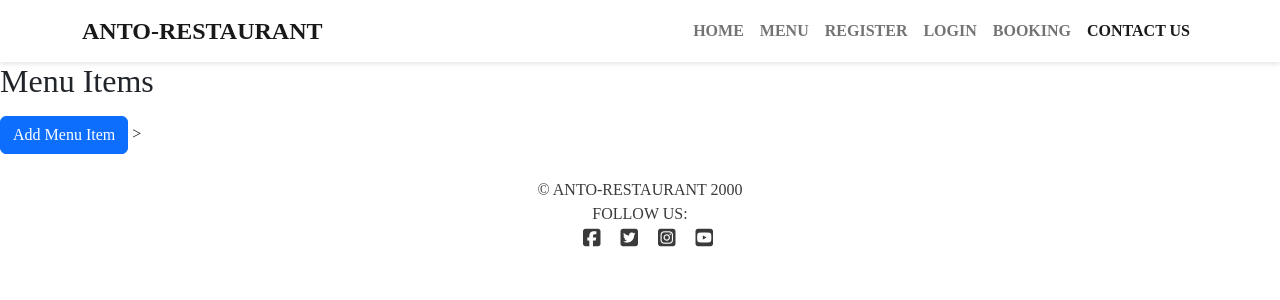
After one commit to Anthonyrajlucas/django-anto-restaurant-booking-system, a Django app: page /menu/ in a window 1280 px wide. The commit adds this page. Shown: the top 300 px of the page. Run offline with Django 3.2, Linux system fonts and the light colour scheme; data that the repository does not hold is empty; some libraries are stand-ins or nearby versions.

Commit message:
Created templates folder in menu_app and created two files form.html and list.html

```diff
--- /dev/null
+++ b/menu_app/templates/menu_list.html
@@ -0,0 +1,15 @@
+{% extends "base.html" %}
+{% load static %}
+
+
+{% block content %}
+  <h2>Menu Items</h2>
+  <ul>
+    {% for menu_item in menu_items %}
+      <li>
+        <a href="{% url 'menu_detail' menu_item.menu_id %}">{{ menu_item.menu_name }}</a>
+      </li>
+    {% endfor %}
+  </ul>
+  <a href="{% url 'menu_create' %}" class="btn btn-primary">Add Menu Item</a>
+{% endblock %}
--- a/templates/base.html
+++ b/templates/base.html
@@ -32,7 +32,7 @@
                                 <a class="nav-link {% if url_name == 'home_page' %}active{% endif %}" aria-current="page" href="{% url 'home_page' %}">Home</a>
                             </li>
                             <li class="nav-item">
-                                <a class="nav-link" href="#">Menu</a>
+                                <a class="nav-link" href="/menu_app">Menu</a>
                             </li>
                             {% if user.is_authenticated %}
                             <li class="nav-item">
```
Also changed, not shown: menu_app/templates/menu_form.html (added, +11 -0 lines).
